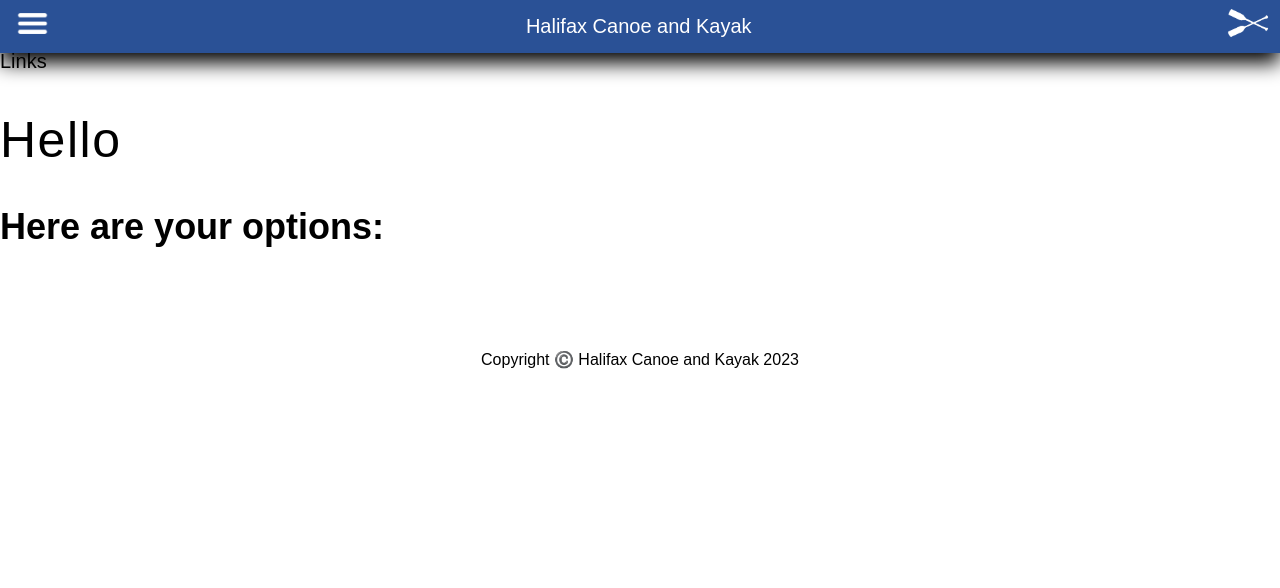
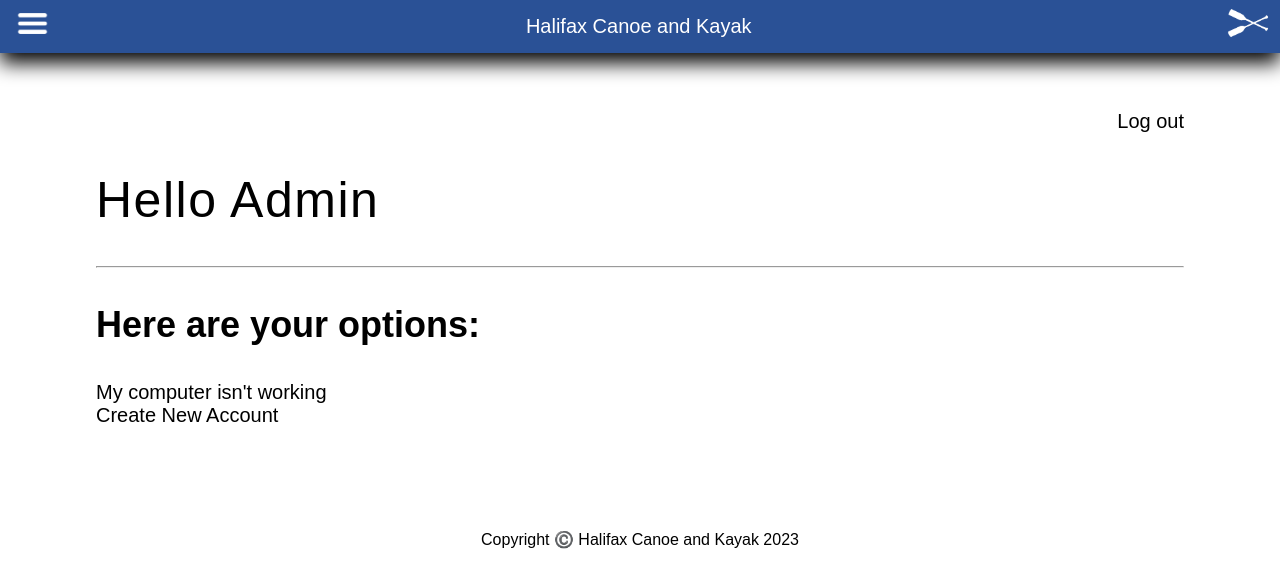
Before and after one commit to victorialange/ProjectTwoSfh, a PHP site: page /problem.php in a window 1280 px wide. Shown: the top 588 px of the page. Run offline with PHP 8.4, Linux system fonts and the light colour scheme; the visitor is signed in with stand-in values (Sample User, id 1); data that the repository does not hold is empty.

Commit message:
Replace original variables with session variables & add section

```diff
--- a/problem.php
+++ b/problem.php
@@ -10,8 +10,8 @@
   <!-- include header.php for header & side nav -->
   <?php include 'header.php'; ?>
 
+  <!-- storing form data -->
   <?php
-    echo "Links";
     // if role= 'admin' -> link to: new-account.php and isnt-working.php
     // if role = 'manager' ->link to: lost-password.php and isnt-working.php
     // if role= 'ceo' ->link to: need-help.php and isnt-working.php
@@ -26,13 +26,20 @@
     }
   ?>
 
+  <main>
+    <section class="problemMain">
+      <div class="wrapper">
+        <!-- ->Button to Logout.php across all pages -->
+        <!-- log out - redirect to log out page - destroy session -->
+        <a href="logout.php" class="logoutLink">Log out</a>
+
         <!-- greeting according to rule -->
-  <h2>Hello <?php echo $role; ?></h2>
-
+        <h2>Hello <?php echo $_SESSION['role']; ?></h2>
+        <hr>
         <h3>Here are your options:</h3>
 
         <!-- if role= 'admin' -> link to: new-account.php and isnt-working.php  -->
-  <?php if ( $role == "Admin" ) { ?>
+        <?php if ( $_SESSION['role'] == "Admin" ) { ?>
           <ul>
             <!-- redirect to computer isn't working -->
             <li>
@@ -46,7 +53,7 @@
         <?php } ?>
 
         <!-- if role = 'manager' ->link to: lost-password.php and isnt-working.php  -->
-  <?php if ( $role == "Manager" ) { ?>
+        <?php if ( $_SESSION['role'] == "Manager" ) { ?>
           <ul>
             <!-- redirect to computer isn't working -->
             <li>
@@ -60,7 +67,7 @@
         <?php } ?>
 
         <!-- if role= 'ceo' ->link to: need-help.php and isnt-working.php -->
-  <?php if ( $role == "CEO" ) { ?>
+        <?php if ( $_SESSION['role'] == "CEO" ) { ?>
           <ul>
             <!-- redirect to computer isn't working -->
             <li>
@@ -72,8 +79,9 @@
             </li>
           </ul>
         <?php } ?>
-
-
+      </div>
+    </section>
+  </main>
   <!-- include footer.php for copyright -->
   <?php include 'footer.php'; ?>
 </body>
```
Lines whose indentation alone changed are shown as unchanged.
